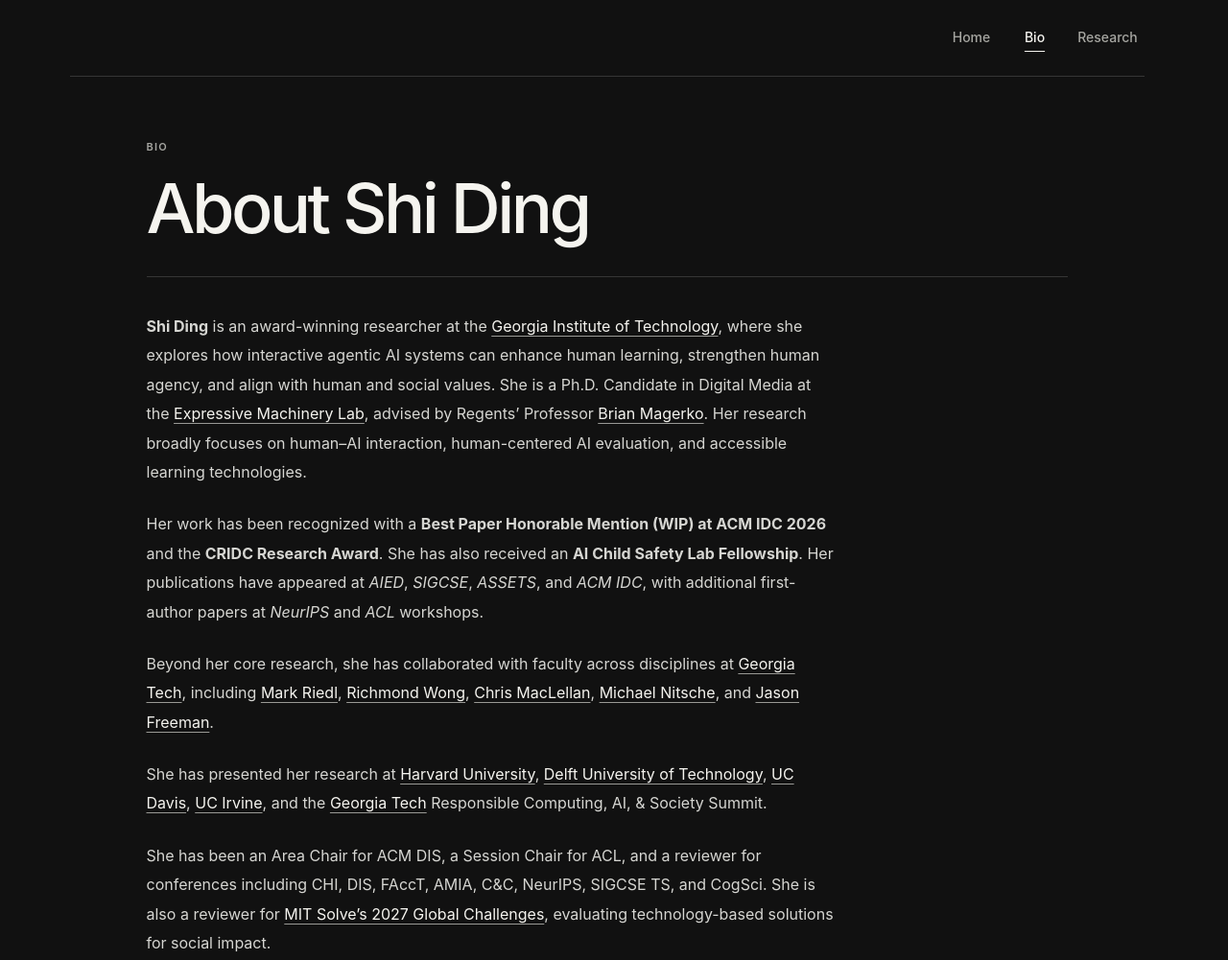
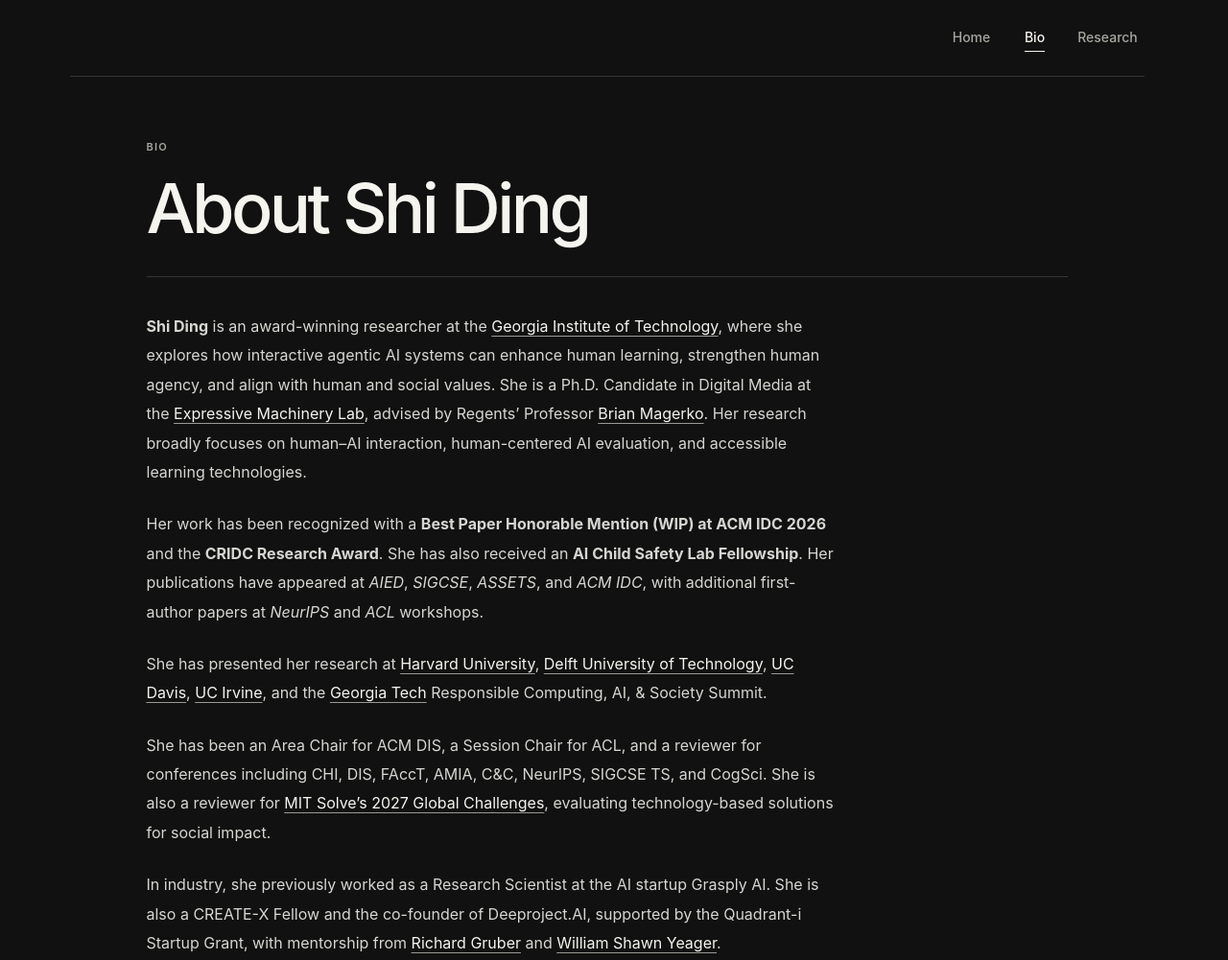
Before and after one commit to stellashiding/portfolio, a plain HTML site: page bio.html in a window 1280 px wide. Shown: the top 1001 px of the page at 96% size. Drawn offline with Linux system fonts and the light colour scheme.

Commit message:
Update bio.html

```diff
--- a/bio.html
+++ b/bio.html
@@ -25,7 +25,6 @@
       <article class="bio-content" id="about" aria-label="Full biography of Shi Ding">
         <p><strong>Shi Ding</strong> is an award-winning researcher at the <a href="https://www.gatech.edu/" target="_blank" rel="noopener noreferrer">Georgia Institute of Technology</a>, where she explores how interactive agentic AI systems can enhance human learning, strengthen human agency, and align with human and social values. She is a Ph.D. Candidate in Digital Media at the <a href="https://expressivemachinery.gatech.edu/" target="_blank" rel="noopener noreferrer">Expressive Machinery Lab</a>, advised by Regents’ Professor <a href="https://iac.gatech.edu/people/person/brian-magerko" target="_blank" rel="noopener noreferrer">Brian Magerko</a>. Her research broadly focuses on human–AI interaction, human-centered AI evaluation, and accessible learning technologies.</p>
           <p>Her work has been recognized with a <strong>Best Paper Honorable Mention (WIP) at ACM IDC 2026</strong> and the <strong>CRIDC Research Award</strong>. She has also received an <strong>AI Child Safety Lab Fellowship</strong>. Her publications have appeared at <em>AIED</em>, <em>SIGCSE</em>, <em>ASSETS</em>, and <em>ACM IDC</em>, with additional first-author papers at <em>NeurIPS</em> and <em>ACL</em> workshops.</p>
-          <p>Beyond her core research, she has collaborated with faculty across disciplines at <a href="https://www.gatech.edu/" target="_blank" rel="noopener noreferrer">Georgia Tech</a>, including <a href="https://www.cc.gatech.edu/people/mark-riedl" target="_blank" rel="noopener noreferrer">Mark Riedl</a>, <a href="https://lmc.gatech.edu/people/person/richmond-wong" target="_blank" rel="noopener noreferrer">Richmond Wong</a>, <a href="https://www.cc.gatech.edu/people/christopher-j-maclellan" target="_blank" rel="noopener noreferrer">Chris MacLellan</a>, <a href="https://iac.gatech.edu/people/person/michael-nitsche" target="_blank" rel="noopener noreferrer">Michael Nitsche</a>, and <a href="https://arts.gatech.edu/people/jason-freeman" target="_blank" rel="noopener noreferrer">Jason Freeman</a>.</p>
           <p>She has presented her research at <a href="https://www.harvard.edu/" target="_blank" rel="noopener noreferrer">Harvard University</a>, <a href="https://www.tudelft.nl/en/" target="_blank" rel="noopener noreferrer">Delft University of Technology</a>, <a href="https://www.ucdavis.edu/" target="_blank" rel="noopener noreferrer">UC Davis</a>, <a href="https://uci.edu/" target="_blank" rel="noopener noreferrer">UC Irvine</a>, and the <a href="https://www.gatech.edu/" target="_blank" rel="noopener noreferrer">Georgia Tech</a> Responsible Computing, AI, &amp; Society Summit.</p>
           <p>She has been an Area Chair for ACM DIS, a Session Chair for ACL, and a reviewer for conferences including CHI, DIS, FAccT, AMIA, C&amp;C, NeurIPS, SIGCSE TS, and CogSci. She is also a reviewer for <a href="https://solve.mit.edu" target="_blank" rel="noopener noreferrer">MIT Solve’s 2027 Global Challenges</a>, evaluating technology-based solutions for social impact.</p>
           <p>In industry, she previously worked as a Research Scientist at the AI startup Grasply AI. She is also a CREATE-X Fellow and the co-founder of Deeproject.AI, supported by the Quadrant-i Startup Grant, with mentorship from <a href="https://people.research.gatech.edu/richard-gruber" target="_blank" rel="noopener noreferrer">Richard Gruber</a> and <a href="https://quadrant-i.gatech.edu/william-shawn-yeager" target="_blank" rel="noopener noreferrer">William Shawn Yeager</a>.</p>
```
